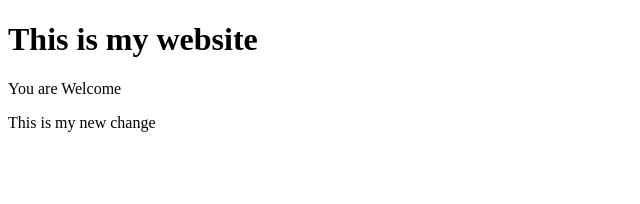
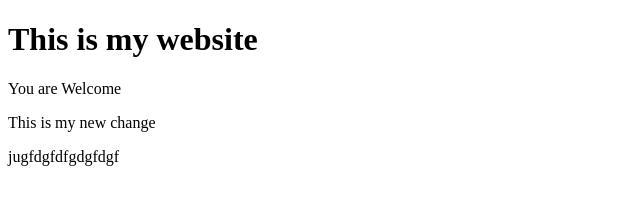
Before and after one commit to umair899/git-practice, a plain HTML site: page index.html in a window 1280 px wide. Shown: the whole page, without its empty margins (0-640 px from the left). Drawn offline with Linux system fonts and the light colour scheme.

Commit message:
add changes

```diff
--- a/index.html
+++ b/index.html
@@ -3,11 +3,11 @@
   <head>
     <meta charset="UTF-8" />
     <meta name="viewport" content="width=device-width, initial-scale=1.0" />
-    <title>Talha</title>
   </head>
   <body>
     <h1>This is my website</h1>
     <p>You are Welcome</p>
     <p>This is my new change</p>
+    jugfdgfdfgdgfdgf
   </body>
 </html>
```
